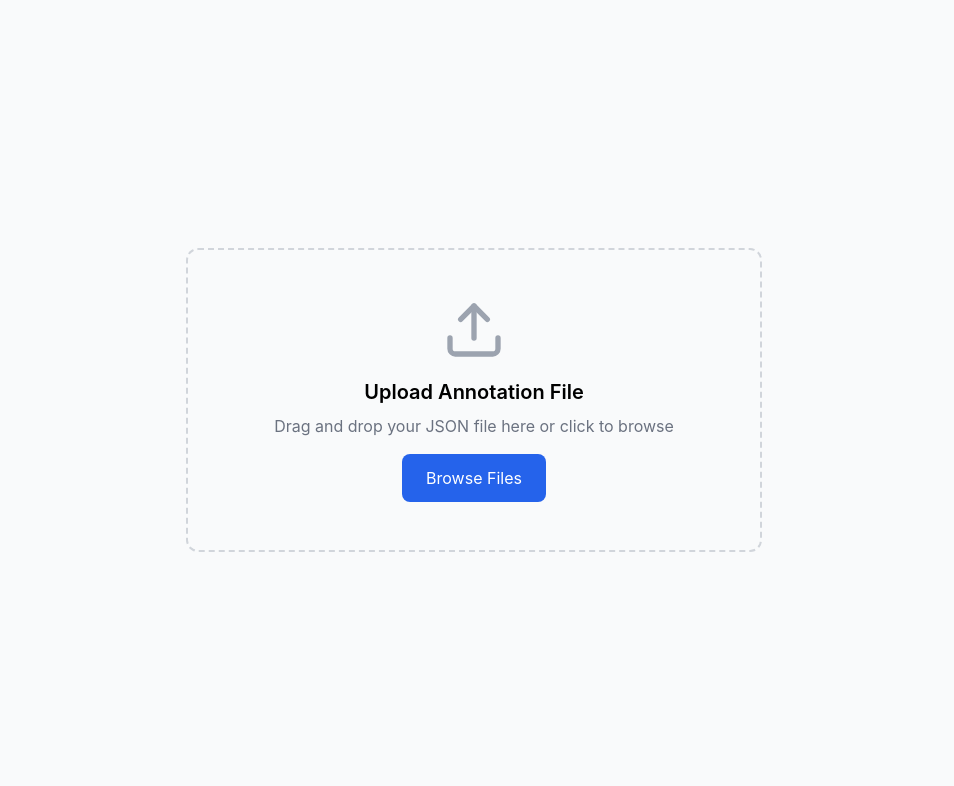
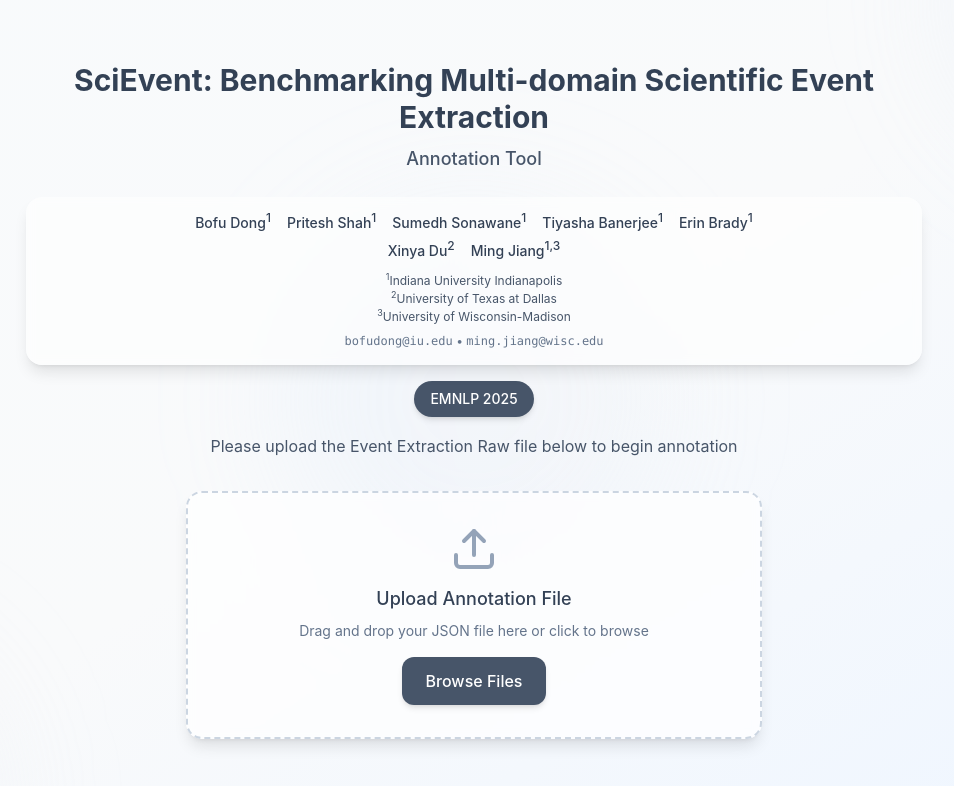
Before and after one commit to priteshshah96/smalldemo, a React (Vite) app: page / in a window 1280 px wide. Shown: the top 786 px of the page, without its empty margins (166-1120 px from the left). Built offline with nearby package versions, Linux system fonts and the light colour scheme.

Commit message:
Update README for EMNLP 2025 paper and optimize upload page layout

```diff
--- a/src/App.jsx
+++ b/src/App.jsx
@@ -636,8 +636,8 @@ const App = () => {
 // File Upload Component
 const FileUploadView = ({ isFileDropActive, setIsFileDropActive, handleFileInput }) => (
   <div
-    className={`min-h-screen bg-gray-50 p-8 flex items-center justify-center
-               ${isFileDropActive ? 'bg-blue-50' : ''}`}
+    className={`min-h-screen bg-gradient-to-br from-slate-50 via-gray-50 to-blue-50 p-8 flex flex-col items-center justify-center relative overflow-hidden
+               ${isFileDropActive ? 'from-slate-100 via-gray-100 to-blue-100' : ''}`}
     onDragOver={(e) => {
       e.preventDefault();
       setIsFileDropActive(true);
@@ -652,14 +652,72 @@ const FileUploadView = ({ isFileDropActive, setIsFileDropActive, handleFileInput
       }
     }}
   >
-    <div className="max-w-xl w-full">
+    {/* Background Decorations */}
+    <div className="absolute inset-0 overflow-hidden pointer-events-none">
+      <div className="absolute -top-40 -right-40 w-80 h-80 bg-gradient-to-br from-slate-200/20 to-blue-200/20 rounded-full blur-3xl"></div>
+      <div className="absolute -bottom-40 -left-40 w-80 h-80 bg-gradient-to-tr from-gray-200/20 to-slate-200/20 rounded-full blur-3xl"></div>
+      <div className="absolute top-1/2 left-1/2 transform -translate-x-1/2 -translate-y-1/2 w-96 h-96 bg-gradient-to-r from-blue-200/15 to-slate-200/15 rounded-full blur-3xl"></div>
+    </div>
+
+    {/* Header Section */}
+    <div className="text-center mb-8 max-w-4xl relative z-10">
+      <div className="mb-6">
+        <h1 className="text-3xl font-bold text-slate-700 mb-2 leading-tight">
+          SciEvent: Benchmarking Multi-domain Scientific Event Extraction
+        </h1>
+        <h2 className="text-lg font-medium text-slate-600 mb-4">
+          Annotation Tool
+        </h2>
+      </div>
+
+      {/* Authors Section */}
+      <div className="mb-4 bg-white/60 backdrop-blur-sm rounded-2xl p-4 shadow-lg">
+        <div className="text-slate-700 mb-3">
+          <div className="flex flex-wrap justify-center items-center gap-x-4 gap-y-1 mb-2">
+            <span className="text-sm font-medium">Bofu Dong<sup className="text-xs">1</sup></span>
+            <span className="text-sm font-medium">Pritesh Shah<sup className="text-xs">1</sup></span>
+            <span className="text-sm font-medium">Sumedh Sonawane<sup className="text-xs">1</sup></span>
+            <span className="text-sm font-medium">Tiyasha Banerjee<sup className="text-xs">1</sup></span>
+            <span className="text-sm font-medium">Erin Brady<sup className="text-xs">1</sup></span>
+          </div>
+          <div className="flex flex-wrap justify-center items-center gap-x-4 gap-y-1 mb-3">
+            <span className="text-sm font-medium">Xinya Du<sup className="text-xs">2</sup></span>
+            <span className="text-sm font-medium">Ming Jiang<sup className="text-xs">1,3</sup></span>
+          </div>
+        </div>
+
+        {/* Affiliations */}
+        <div className="text-xs text-slate-600 space-y-0.5">
+          <div><sup>1</sup>Indiana University Indianapolis</div>
+          <div><sup>2</sup>University of Texas at Dallas</div>
+          <div><sup>3</sup>University of Wisconsin-Madison</div>
+        </div>
+
+        {/* Contact */}
+        <div className="text-xs text-slate-500 mt-2">
+          <span className="font-mono">bofudong@iu.edu</span> • <span className="font-mono">ming.jiang@wisc.edu</span>
+        </div>
+      </div>
+
+      <div className="inline-block bg-slate-600 text-white px-4 py-2 rounded-full text-sm font-medium mb-4 shadow-md">
+        EMNLP 2025
+      </div>
+      <p className="text-base text-slate-600 leading-relaxed">
+        Please upload the Event Extraction Raw file below to begin annotation
+      </p>
+    </div>
+
+    {/* Upload Section */}
+    <div className="max-w-xl w-full relative z-10">
       <div
-        className={`border-2 border-dashed rounded-xl p-12 text-center transition-colors
-                     ${isFileDropActive ? 'border-blue-500 bg-blue-100' : 'border-gray-300'}`}
+        className={`border-2 border-dashed rounded-2xl p-8 text-center transition-all duration-300 backdrop-blur-sm shadow-lg
+                     ${isFileDropActive
+                       ? 'border-slate-400 bg-white/80 shadow-xl scale-105'
+                       : 'border-slate-300 bg-white/70 hover:bg-white/80 hover:shadow-xl hover:scale-102'}`}
       >
-        <Upload className="w-16 h-16 mx-auto text-gray-400 mb-4" aria-hidden="true" />
-        <h2 className="text-xl font-semibold mb-2">Upload Annotation File</h2>
-        <p className="text-gray-500 mb-4">Drag and drop your JSON file here or click to browse</p>
+        <Upload className="w-12 h-12 mx-auto text-slate-400 mb-3" aria-hidden="true" />
+        <h2 className="text-lg font-medium text-slate-700 mb-2">Upload Annotation File</h2>
+        <p className="text-sm text-slate-500 mb-4">Drag and drop your JSON file here or click to browse</p>
         <input
           type="file"
           accept=".json"
@@ -669,8 +727,8 @@ const FileUploadView = ({ isFileDropActive, setIsFileDropActive, handleFileInput
         />
         <label
           htmlFor="file-upload"
-          className="inline-flex items-center px-6 py-3 bg-blue-600 text-white rounded-lg
-                   hover:bg-blue-700 cursor-pointer transition-colors"
+          className="inline-flex items-center px-6 py-3 bg-slate-600 text-white rounded-xl font-medium
+                   hover:bg-slate-700 cursor-pointer transition-all duration-300 transform hover:scale-105 shadow-md hover:shadow-lg"
         >
           Browse Files
         </label>
```
Also changed, not shown: 1 other file (tests, documents, lock files or other folders).
